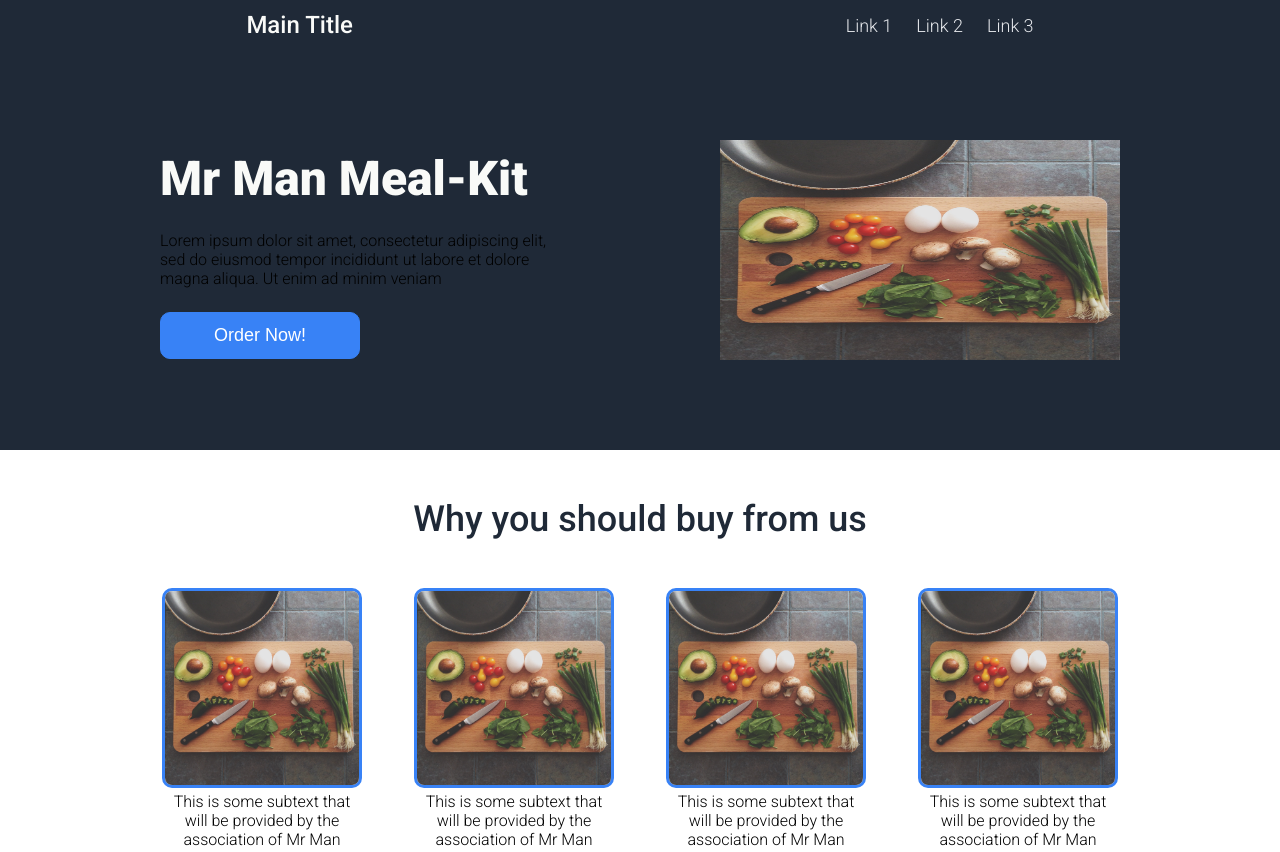
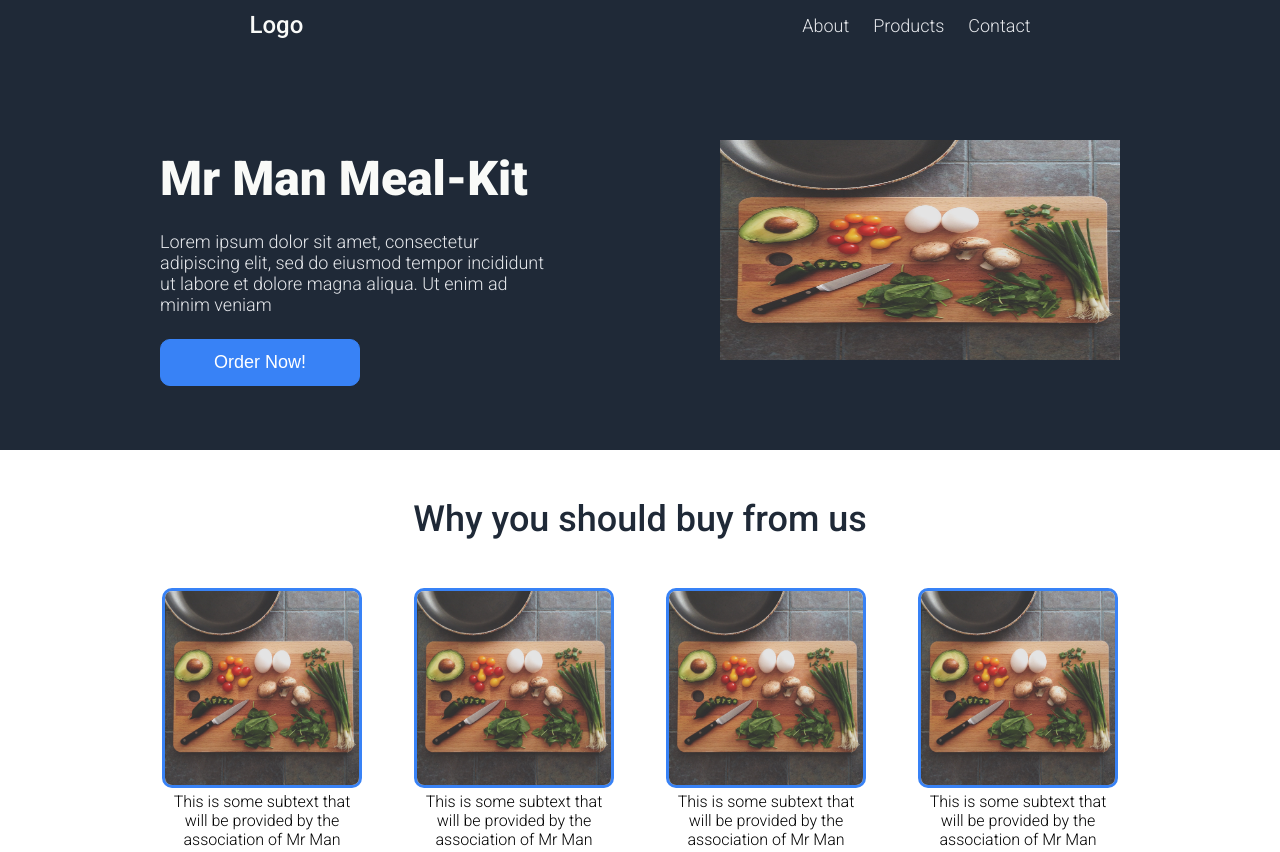
Before and after one commit to MintyFrog/landing-page, a plain HTML site: page index.html in a window 1280 px wide. Shown: the top 852 px of the page. Drawn offline with Linux system fonts and the light colour scheme.

Commit message:
Add footer html code

```diff
--- a/index.html
+++ b/index.html
@@ -9,17 +9,17 @@
     <body>
         <div class="header">
             <div class="main-header-container">
-                <div class="header-title">Main Title</div>
+                <div class="header-title">Logo</div>
                 <ul>
-                    <li><a href="#">Link 1</a></li>
-                    <li><a href="#">Link 2</a></li>
-                    <li><a href="#">Link 3</a></li>
+                    <li><a href="#">About</a></li>
+                    <li><a href="#">Products</a></li>
+                    <li><a href="#">Contact</a></li>
                 </ul>
             </div>
             <div class="header-info-container">
                 <div class="info-box-1">
                     <div class="header-info-title">Mr Man Meal-Kit</div>
-                    <p>Lorem ipsum dolor sit amet, consectetur adipiscing elit, sed do eiusmod tempor incididunt ut labore et dolore magna aliqua. Ut enim ad minim veniam</p>
+                    <p class="header-info-content">Lorem ipsum dolor sit amet, consectetur adipiscing elit, sed do eiusmod tempor incididunt ut labore et dolore magna aliqua. Ut enim ad minim veniam</p>
                     <button class="header-info-button">Order Now!</button>
                 </div>
                 <img src="./images/katie-smith-uQs1802D0CQ-unsplash.jpg" alt="Meal-kit" class="info-img">
@@ -67,10 +67,8 @@
             </div>
         </div>
 
-        <!--
         <div class="footer">
-
+            <p class="footer-text">Copyright c Mr Man Meal Kits</p>
         </div>
-        -->
     </body>
 </html>
```
